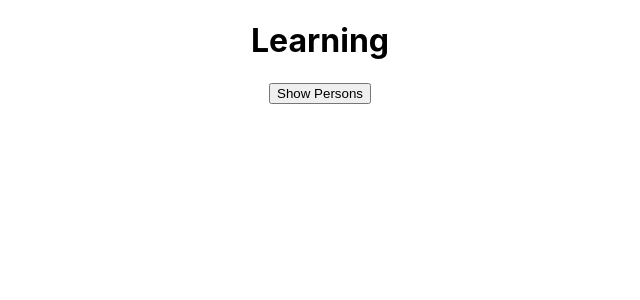
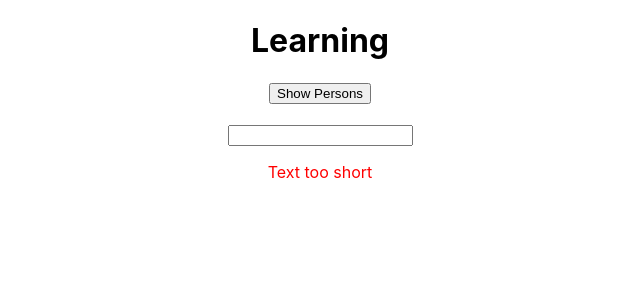
Before and after one commit to Megadethic/MyReactApp, a React (Create React App) app: page / in a window 1280 px wide. Shown: the top 300 px of the page, without its empty margins (320-960 px from the left). Built offline with nearby package versions, Linux system fonts and the light colour scheme.

Commit message:
problem 2

```diff
--- a/src/App.js
+++ b/src/App.js
@@ -1,7 +1,9 @@
 import React, {Component} from 'react';
 import './App.css';
 import './Person/Person.css';
-import Person from './Person/Person.js';
+import Person from './Person/Person';
+import ValidationText from './ValidationText/ValidationText';
+import Char from './Char/Char';
 
 class App extends Component {
     state = {
@@ -12,7 +14,8 @@ class App extends Component {
             {id: 'rty', name: 'Alex'},
             {id: 'fgh', name: 'Anton'}
         ],
-        showPersons: false
+        showPersons: false,
+        text: ''
     };
 
     changeNameHandler = (event, personId) => {
@@ -28,6 +31,15 @@ class App extends Component {
         this.setState({showPersons: !this.state.showPersons})
     };
 
+    changeTextHandler = event => {
+        this.setState({text: event.target.value})
+    };
+
+    removeCharHandler = (index) => {
+        let text = this.state.text.slice(0, index) + this.state.text.slice(++index);
+        this.setState({text: text})
+    };
+
     render() {
         let persons = null;
 
@@ -36,16 +48,29 @@ class App extends Component {
                 return <Person
                     key={person.id}
                     name={person.name}
-                    changeNameHandler={(event) => this.changeNameHandler(event, person.id)}/>
+                    changeNameHandler={event => this.changeNameHandler(event, person.id)}/>
             });
         }
+
+        let chars = this.state.text.split('').map((c, index) => {
+            return <Char key={index}
+                                  charElement={c}
+                                  removeHandler={this.removeCharHandler.bind(this, index)}/>
+        });
 
         return (
             <div className="App">
                 <h1>Learning</h1>
                 <button onClick={this.showPersons}>Show Persons</button>
                 {persons}
+                <br/>
+                <br/>
 
+                <input onChange={event => this.changeTextHandler(event)}/>
+                <p>{this.state.text}</p>
+                <ValidationText textLength={this.state.text.length}/>
+
+                {chars}
             </div>
         );
     }
--- /dev/null
+++ b/src/Char/Char.css
@@ -0,0 +1,7 @@
+.Char {
+    display: inline-block;
+    padding: 16px;
+    margin: 16px;
+    text-align: center;
+    border: 1px solid black;
+}
--- /dev/null
+++ b/src/Char/Char.js
@@ -0,0 +1,8 @@
+import React from 'react';
+import './Char.css';
+
+const Char = props => {
+    return <div className='Char' onClick={props.removeHandler}>{props.charElement}</div>
+};
+
+export default Char;
--- a/src/Person/Person.js
+++ b/src/Person/Person.js
@@ -1,6 +1,6 @@
 import React from 'react'
 
-const person = (props) => {
+const person = props => {
     return <div className="Person">
         My name is {props.name}!<br/>
         <input onChange={props.changeNameHandler}/>
--- a/src/UserInput/UserInput.js
+++ b/src/UserInput/UserInput.js
@@ -1,6 +1,6 @@
 import React from 'react';
 
-const userInput = (props) => {
+const userInput = props => {
     return <div>
         <input onChange={props.change} type='text' placeholder='Change Username'/><br/>
         <div>{props.name}</div>
--- a/src/UserOutput/UserOutput.js
+++ b/src/UserOutput/UserOutput.js
@@ -1,6 +1,6 @@
 import React from 'react';
 
-const userOutput = (props) => {
+const userOutput = props => {
     return <p>
         {props.name}
     </p>
--- /dev/null
+++ b/src/ValidationText/ValidationText.css
@@ -0,0 +1,3 @@
+.TextValidationMessage {
+    color: red;
+}
--- /dev/null
+++ b/src/ValidationText/ValidationText.js
@@ -0,0 +1,12 @@
+import React from 'react';
+import './ValidationText.css';
+
+const ValidationText = props => {
+    return <div className='TextValidationMessage'>
+        {
+            props.textLength < 5 ? 'Text too short' : ( props.textLength > 10 ? 'Text too long' : '')
+        }
+    </div>
+};
+
+export default ValidationText;
```
